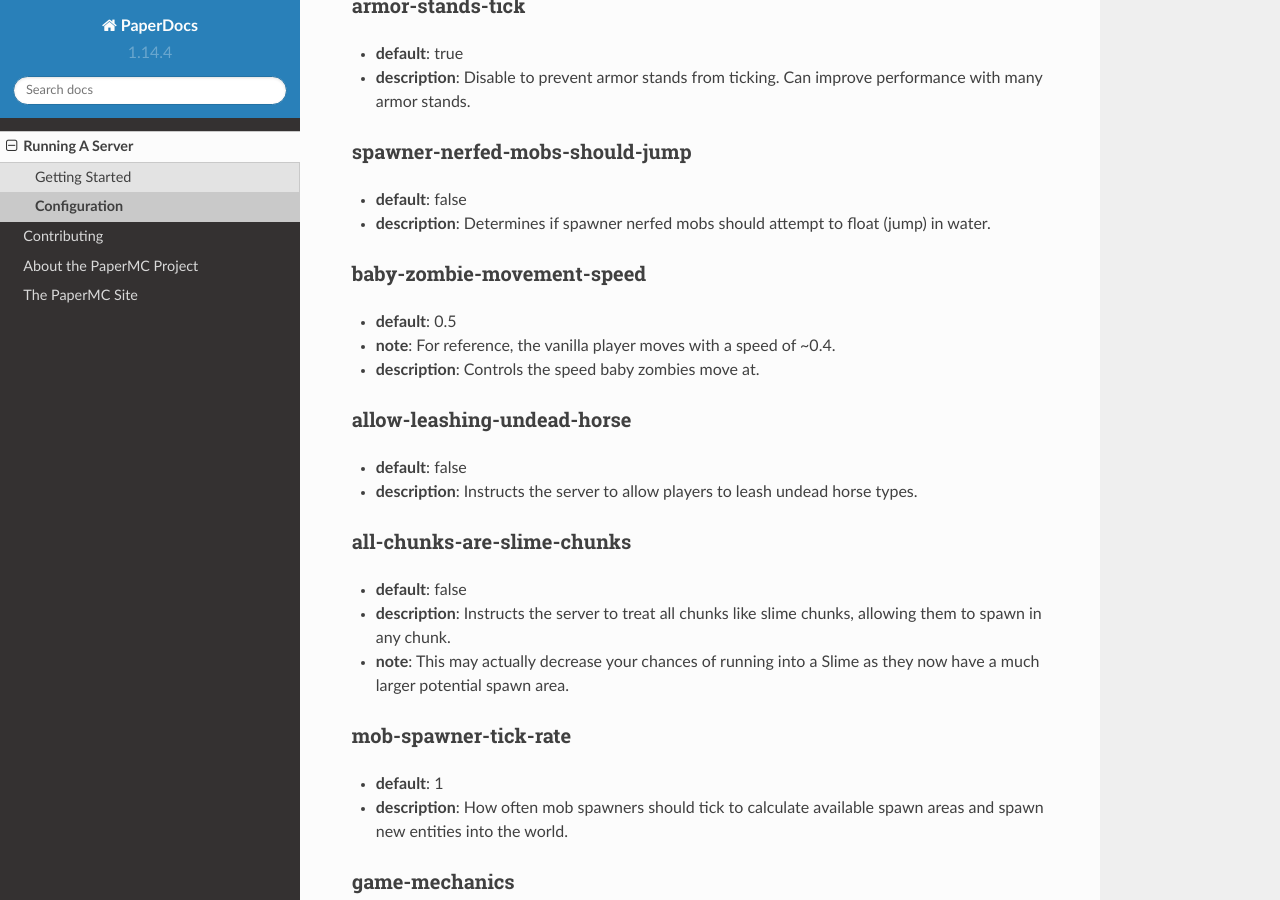
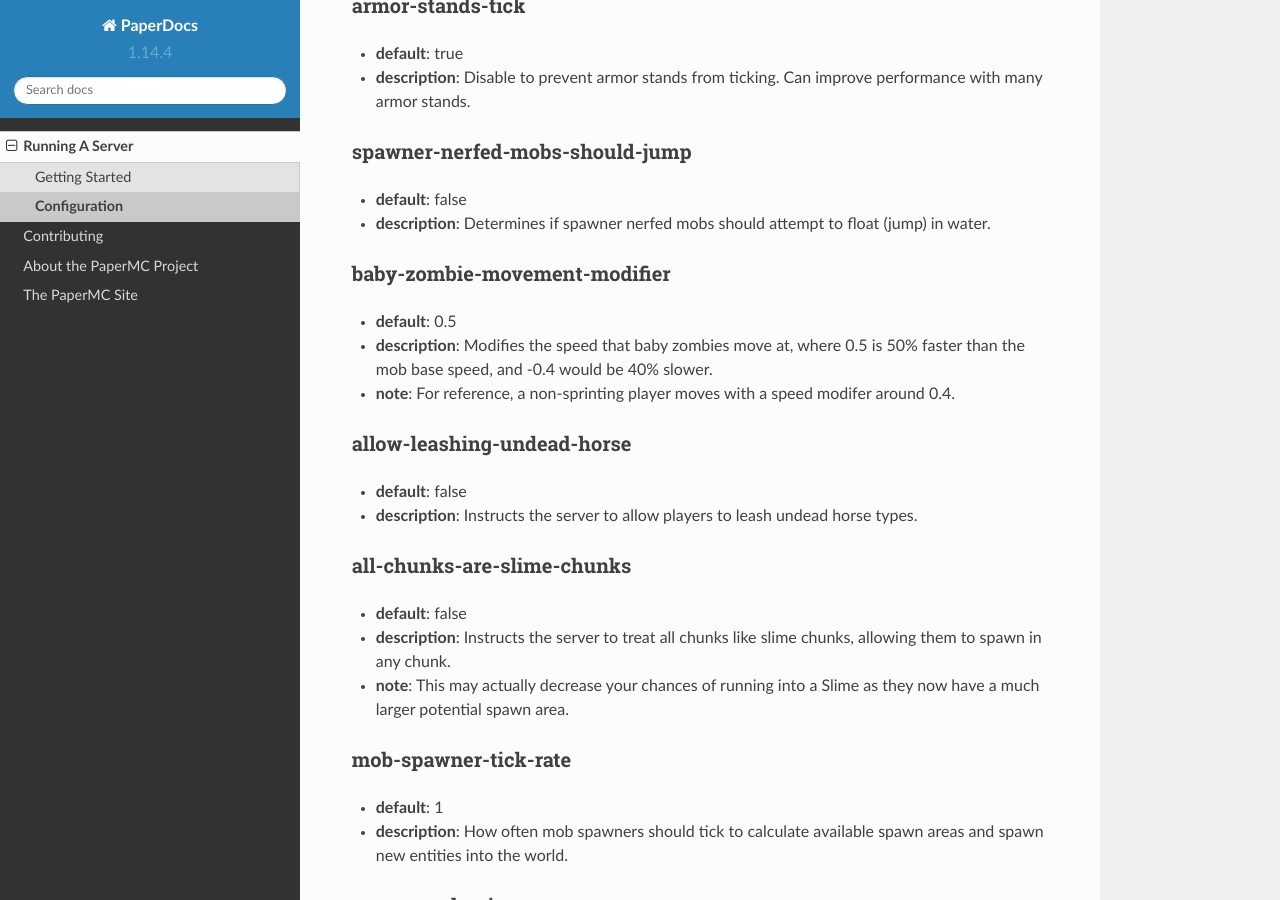
Before and after one commit to PaperMC/PaperDocs, a Sphinx documentation site: the page built from source/server/configuration.rst, in a window 1280 px wide and 900 px high, scrolled down 11550 px. Built offline with Sphinx 7.4.7 and the Read the Docs theme 2.0.0, drawn with Linux system fonts in a browser that asks for light colours; some of the changed text lies outside the part shown.

Commit message:
Update config to build 222, move warning back to correct location

```diff
--- a/source/server/configuration.rst
+++ b/source/server/configuration.rst
@@ -89,6 +89,8 @@
 * **default**: true
 * **description**: Sets whether the server should allow players to collide with
   one another.
+* **warning**: This setting can be broken by plugins interacting with the
+  scoreboard, double check plugins when troubleshooting this value.
 
 save-empty-scoreboard-teams
 ~~~~~~~~~~~~~~~~~~~~~~~~~~~
@@ -522,11 +522,13 @@
 * **description**: Determines if spawner nerfed mobs should attempt to float
   (jump) in water.
 
-baby-zombie-movement-speed
-~~~~~~~~~~~~~~~~~~~~~~~~~~
+baby-zombie-movement-modifier
+~~~~~~~~~~~~~~~~~~~~~~~~~~~~~
 * **default**: 0.5
-* **note**: For reference, the vanilla player moves with a speed of ~0.4.
-* **description**: Controls the speed baby zombies move at.
+* **description**: Modifies the speed that baby zombies move at, where 0.5 is
+  50% faster than the mob base speed, and -0.4 would be 40% slower.
+* **note**: For reference, a non-sprinting player moves with a speed modifer
+  around 0.4.
 
 allow-leashing-undead-horse
 ~~~~~~~~~~~~~~~~~~~~~~~~~~~
```
Also changed, not shown: other parts of source/server/configuration.rst (+1 -3 lines).
